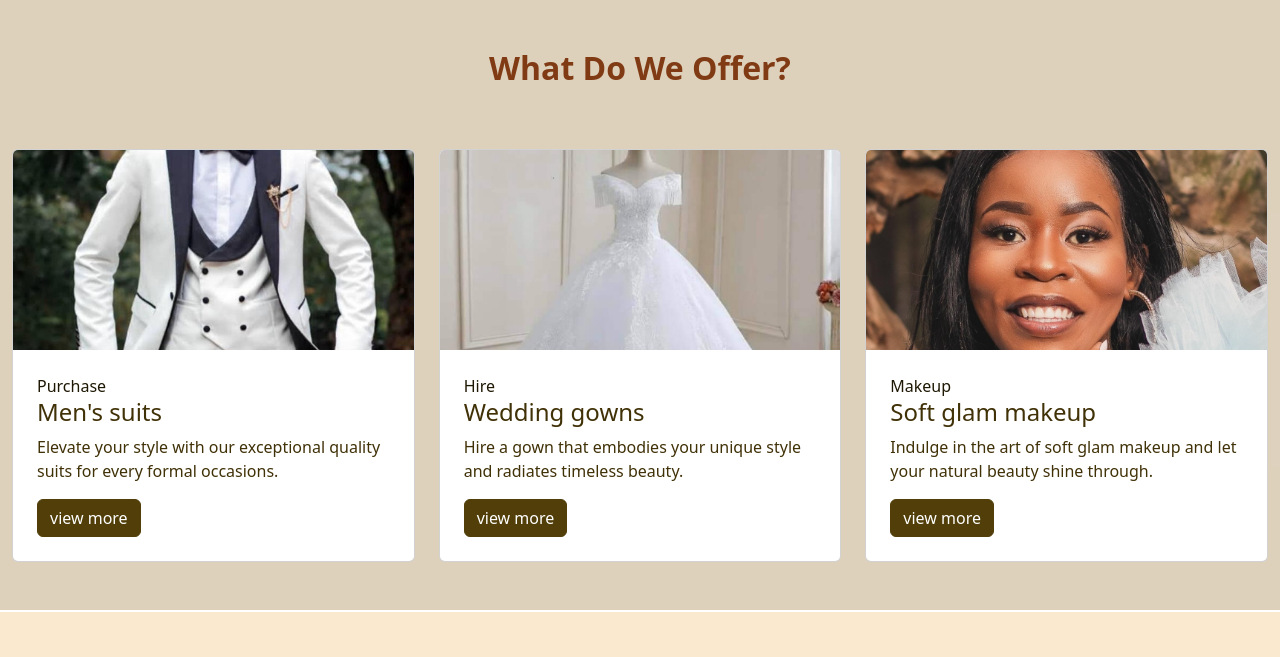
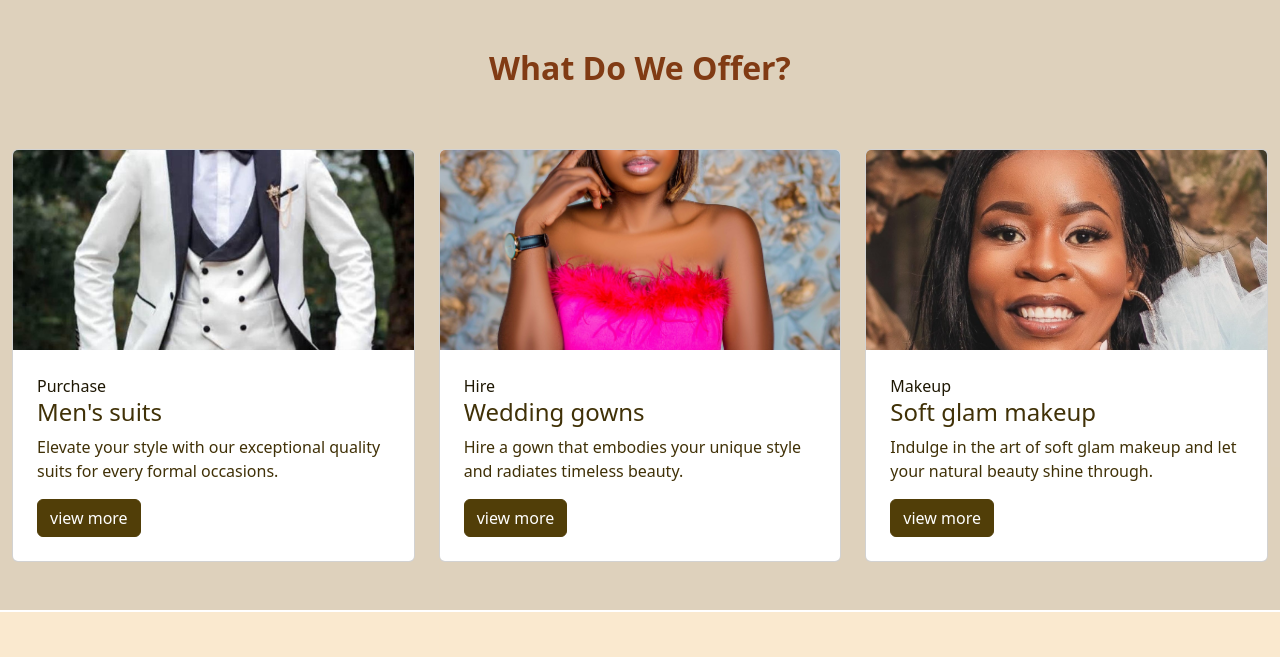
Before and after one commit to Nyamukonda/glamhaven, a plain HTML site: page index.html in a window 1280 px wide. Shown: the part 804-1461 px from the top of the page. Drawn offline with nearby package versions, Linux system fonts and the light colour scheme; a web font is replaced by a local one.

Commit message:
Update index.html

```diff
--- a/index.html
+++ b/index.html
@@ -69,7 +69,7 @@
                 </div>
             </div>
             <div class="col">
-                <div class="card"><img class="card-img-top w-100 d-block fit-cover" style="height: 200px;" src="assets/img/classy-wedding-gown.jpg">
+                <div class="card"><img class="card-img-top w-100 d-block fit-cover" style="height: 200px;" src="assets/img/pink-dress.jpg">
                     <div class="card-body p-4">
                         <p class="text-primary card-text mb-0"><span style="color: rgb(30, 23, 3);">Hire</span></p>
                         <h4 class="card-title" style="color: rgb(64,49,7);">Wedding gowns</h4>
```
